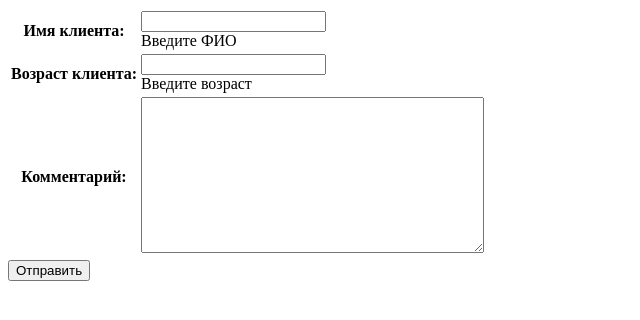
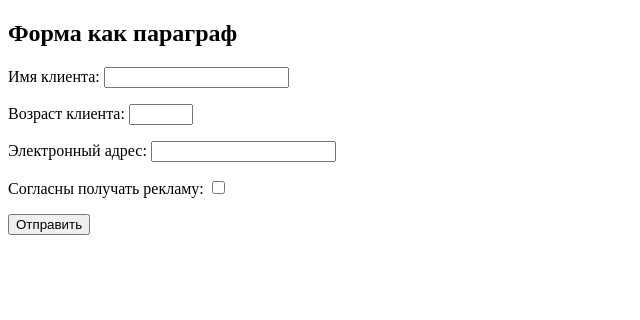
Before and after one commit to Qdesnuk/Django_learn, a Django app: page / in a window 1280 px wide. Shown: the top 320 px of the page, without its empty margins (0-640 px from the left). Run offline with Django 4.2, Linux system fonts and the light colour scheme.

Commit message:
add form validation

```diff
--- a/hello/firstapp/forms.py
+++ b/hello/firstapp/forms.py
@@ -2,9 +2,10 @@ from django import forms
 
 
 class UserForm(forms.Form):
-    name = forms.CharField(label='Имя клиента', help_text='Введите ФИО')
-    age = forms.IntegerField(label='Возраст клиента', help_text='Введите возраст')
-    comment = forms.CharField(label='Комментарий', widget=forms.Textarea)
+    name = forms.CharField(label='Имя клиента', min_length=2, max_length=20)
+    age = forms.IntegerField(label='Возраст клиента', min_value=1, max_value=120)
+    email = forms.EmailField(label='Электронный адрес')
+    ad = forms.BooleanField(label='Согласны получать рекламу', required=False)
     # field_order = ['age', 'name']
     # basket = forms.BooleanField(label='Положить товар в корзину', required=False)
     # vyb = forms.NullBooleanField(label='Вы поедете в Сочи этим летом?')
--- a/hello/firstapp/views.py
+++ b/hello/firstapp/views.py
@@ -4,8 +4,16 @@ from .forms import UserForm
 
 
 def index(request):
-    userform = UserForm()
-    return render(request, 'firstapp/index.html', context={"form": userform})
+    if request.method == 'POST':
+        userform = UserForm(request.POST)
+        if userform.is_valid():
+            name = userform.cleaned_data('name')
+            return HttpResponse(f'<h2> Имя {name} введено корректно </h2>')
+        else:
+            return HttpResponse('Ошибка ввода данных')
+    else:
+        userform = UserForm()
+        return render(request, 'firstapp/index.html', context={"form": userform})
 
 
 def about(request):
--- a/hello/templates/firstapp/index.html
+++ b/hello/templates/firstapp/index.html
@@ -13,13 +13,15 @@
     <title>Форма Django</title>
 </head>
 <body>
-<form method="post">
-    {% csrf_token %}
-    <table>
-        {{ form }}
-    </table>
-    <input type="submit" value="Отправить">
-</form>
+
+<h2>Форма как параграф</h2>
+    <form method="post">
+        {% csrf_token %}
+        <div>
+            {{ form.as_p }}
+        </div>
+        <input type="submit" value="Отправить">
+    </form>
 
 </body>
 </html>
```
